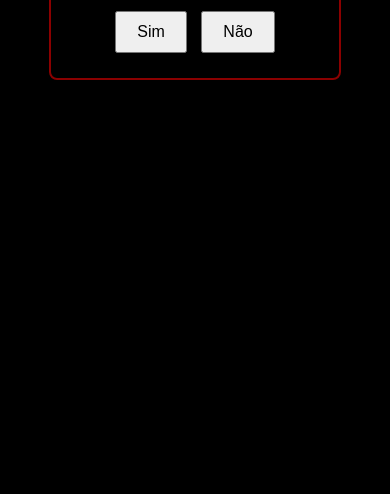
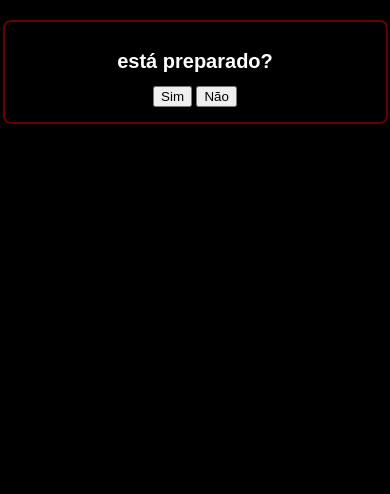
Before and after one commit to GabriellyDrosdaS/feliz-anivers-rio, a plain HTML site: page index.html in a window 390 px wide. Shown: the part 430-924 px from the top of the page. Before the commit the page ends 844 px from the top, so only its background shows below. Drawn offline with Linux system fonts and the light colour scheme.

Commit message:
styles.css

```diff
--- a/styles.css
+++ b/styles.css
@@ -5,38 +5,38 @@ body {
     height: 100vh;
     margin: 0;
     font-family: Arial, sans-serif;
-    background-color: #000000; /* Cor de fundo preta */
-    color: #ffffff; /* Cor do texto branca */
-    overflow: hidden; /* Evita rolagem ao mover o retângulo */
+    background-color: #000000;
+    color: #ffffff;
+    overflow-x: hidden; /* Evita rolagem horizontal */
+    text-align: center;
+    padding-top: 50px; /* Aumenta o espaço no topo */
 }
 
 .container {
     padding: 20px;
     background-color: #000000;
-    border: 2px solid #8b0000;
+    border: 2px solid #680000;
     border-radius: 8px;
-    text-align: center;
-    position: absolute;
-    transition: transform 0.4s ease; /* Movimento suave */
+    max-width: 90vw; /* Garante que o conteúdo não ultrapasse a tela */
+    word-wrap: break-word; /* Evita palavras muito longas de quebrar o layout */
 }
 
-.buttons {
-    margin-top: 15px;
+/* Ajuste para telas menores */
+@media (max-width: 600px) {
+    body {
+        padding-top: 80px; /* Aumenta ainda mais o espaço no topo para celular */
+    }
+
+    .container {
+        width: 95vw;
+        padding: 15px;
+    }
+
+    h1 {
+        font-size: 20px;
+    }
+
+    p {
+        font-size: 14px;
+    }
 }
-
-button {
-    padding: 10px 20px;
-    margin: 5px;
-    cursor: pointer;
-    font-size: 16px;
-}
-
-.large-container {
-    width: 80vw;
-    height: 100vh;
-    padding: 40px;
-    background-color: #000000;
-    border: 3px solid #800000;
-    border-radius: 12px;
-    text-align: center;
-}
```
